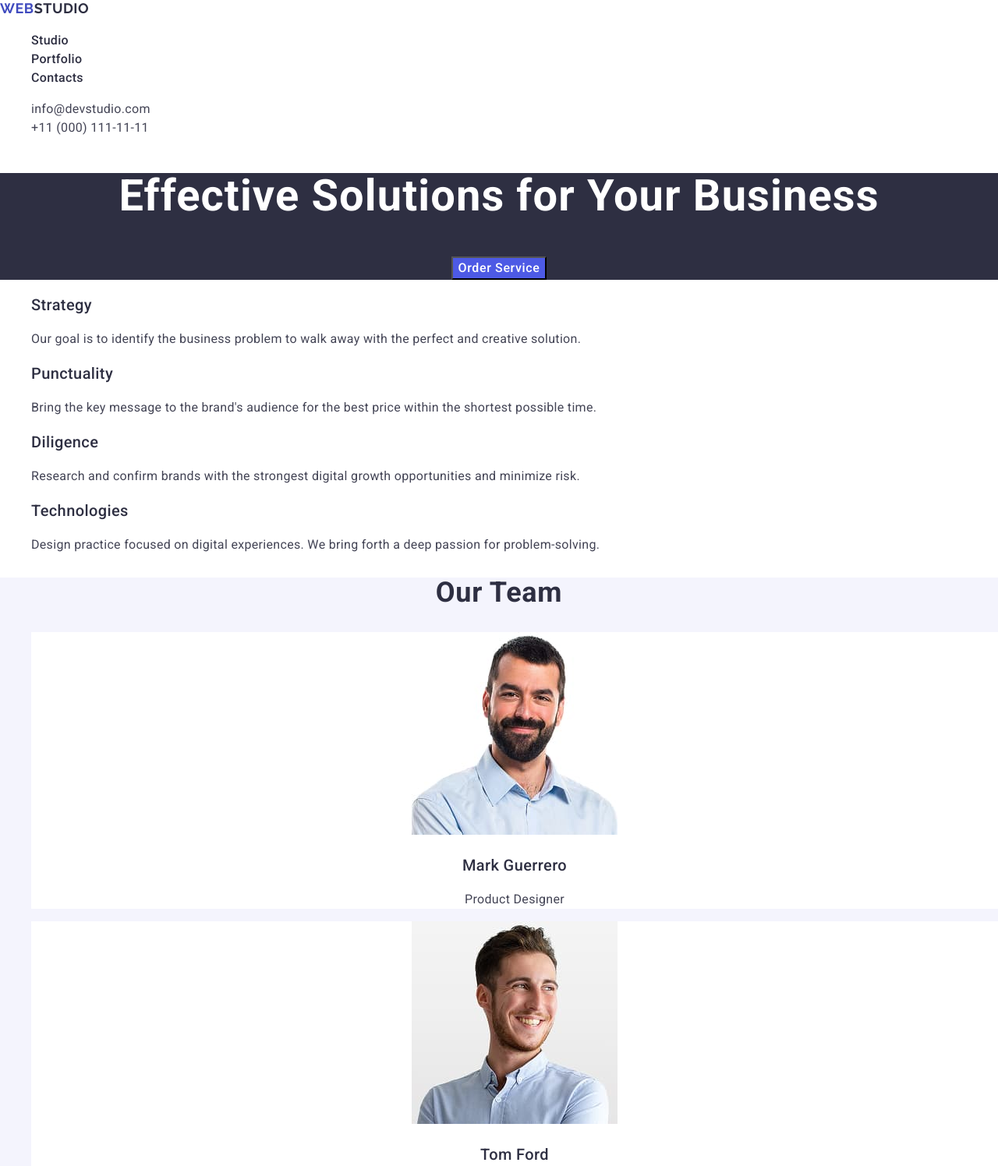
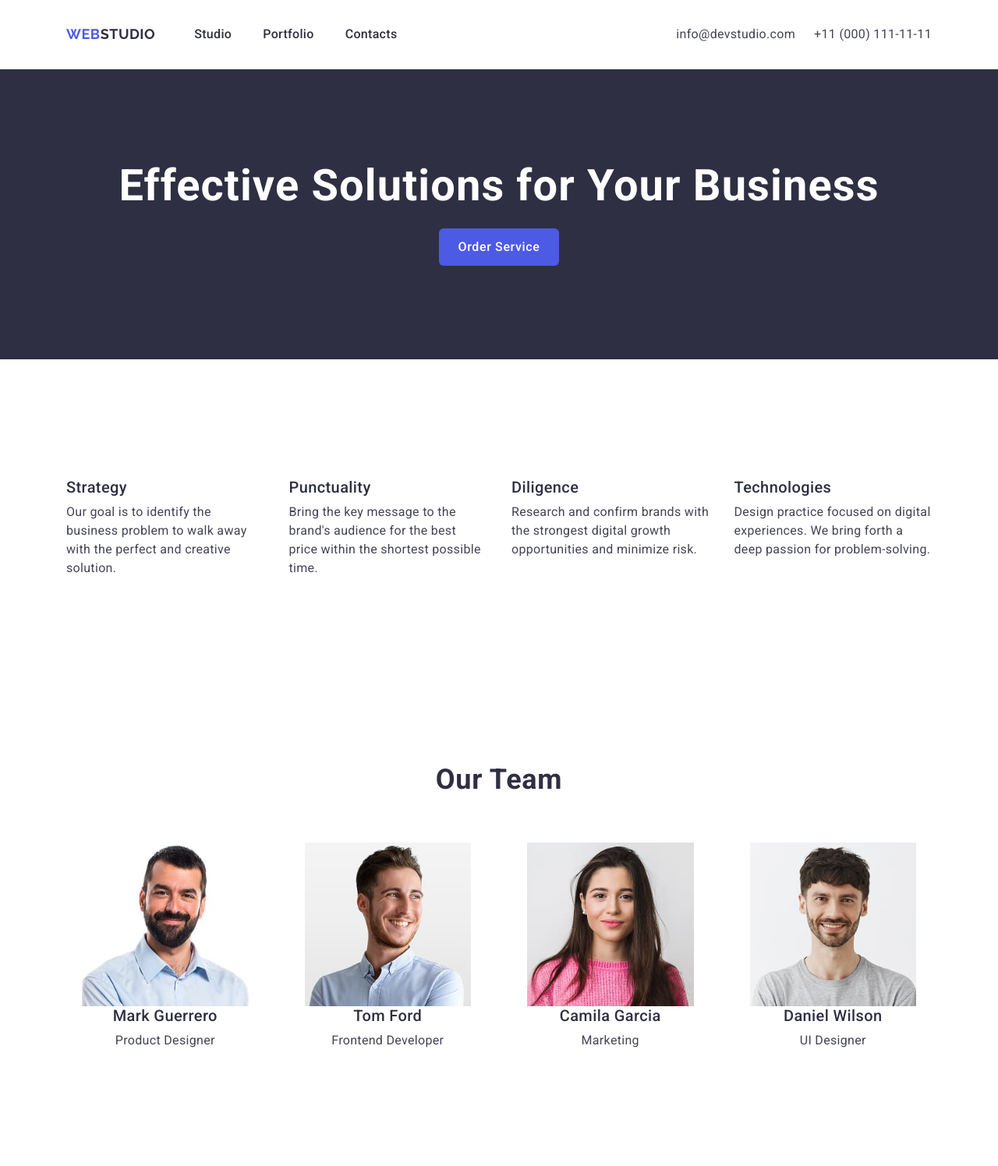
Before and after one commit to Oksana70crlt/goit-markup-hw-02, a plain HTML site: page index.html in a window 1280 px wide. Shown: the top 1496 px of the page at 78% size. Drawn offline with nearby package versions, Linux system fonts and the light colour scheme.

Commit message:
Додано файли

```diff
--- a/css/styles.css
+++ b/css/styles.css
@@ -1,3 +1,5 @@
+/* GLOBAL RESET  */
+
 body {
   font-family: "Roboto", sans-serif;
   color: #434455;
@@ -8,20 +10,116 @@ body {
   font-weight: 400;
 }
 
-ul{
-    list-style: none;
+/* глобальне скидання для заголовків, параграфів*/
+h1, h2, h3, h4, h5, h6, p {
+  margin: 0;
+  padding: 0;
 }
 
-a{
-    text-decoration: none;
+/* скидання для списків - прибираємо марджин і падінг ліворуч */
+ul {
+  list-style: none;
+  margin: 0;
+  padding-left: 0;
 }
 
-a:hover,
-a:focus{
-    color: #404BBF;
-    text-decoration: underline;
+/* зображення робимо блочними */
+img {
+  display: block;
+  max-width: 100%;
+  height: auto;
 }
 
+/* посилання */
+a {
+  text-decoration: none;
+  color: inherit;
+}
+a:hover, a:focus {
+  color: #404BBF;
+  text-decoration: underline;
+}
+
+/* CONTAINER */
+
+.container {
+  max-width: 1158px;
+  margin-left: auto;
+  margin-right: auto;
+  padding-left: 24px;
+  padding-right: 24px;
+  box-sizing: border-box;
+}
+
+/* SECTION */
+
+.section {
+  padding-top: 120px;
+  padding-bottom: 120px;
+  margin: 0;
+}
+
+/* visually-hidden (B16)*/
+
+.visually-hidden {
+  position: absolute;
+  width: 1px;
+  height: 1px;
+  margin: -1px;
+  border: 0;
+  padding: 0;
+  white-space: nowrap;
+  clip-path: inset(100%);
+  clip: rect(0 0 0 0);
+  overflow: hidden;
+}
+
+/* HEADER  */
+
+.site-header {
+
+  background-color: #ffffff;
+  border-bottom: 1px solid #e0e0e0;
+}
+
+.site-header .container {
+  display: flex;
+  align-items: center;
+  justify-content: space-between;
+  padding-top: 12px;
+  padding-bottom: 12px;
+}
+
+
+.nav {
+  display: flex;
+  align-items: center;
+  justify-content: space-between;
+  gap: 50px;
+  padding-top: 20px;
+  padding-bottom: 20px;
+}
+
+/* Логотип */
+.logo {
+  font-family: "Raleway", sans-serif;
+  line-height: 1.17;
+  letter-spacing: 0.03em;
+  color: #4d5ae5;
+  font-weight: 700;
+  text-transform: uppercase;
+  font-size: 18px;
+}
+.logo span {
+  color: #2e2f42;
+}
+
+/* Меню навігації */
+.menu-nav {
+  display: flex;
+  gap: 40px;
+  align-items: center;
+}
 .nav-link {
   font-weight: 500;
   font-size: 16px;
@@ -30,6 +128,51 @@ a:focus{
   color: #2e2f42;
 }
 
+/* Контакти в header  */
+.contacts {
+  font-style: normal;
+  margin-top: 8px;
+  margin-bottom: 8px;
+}
+
+.contacts ul {
+  display: flex;
+  gap: 24px;
+  align-items: center;
+}
+
+
+.contacts-link {
+  font-size: 16px;
+  line-height: 1.5;
+  letter-spacing: 0.02em;
+  color: #434455;
+}
+
+/* HERO*/
+
+.hero {
+  background-color: #2e2f42;
+  color: #fff;
+  text-align: center;
+}
+
+.hero .container {
+  display: flex;
+  flex-direction: column;
+  align-items: center;
+  justify-content: center;
+  gap: 24px;
+}
+
+/* Заголовок */
+.hero-title {
+  font-size: 56px;
+  line-height: 1.07;
+  letter-spacing: 0.02em;
+}
+
+/* Кнопка */
 .hero-btn {
   cursor: pointer;
   font-weight: 500;
@@ -37,50 +180,29 @@ a:focus{
   line-height: 1.5;
   background-color: #4D5AE5;
   color: #fff;
+  padding: 12px 24px;
+  border: none;
+  border-radius: 6px;
 }
 .hero-btn:hover,
 .hero-btn:focus {
   background-color: #404BBF;
 }
 
-.logo {
-  font-family: Raleway, sans-serif;
-  line-height: 1.17;
-  letter-spacing: 0.03em;
-  color: #4d5ae5;
-  font-weight: 700;
-  text-transform: uppercase;
-  font-size: 18px;
+/*  SERVICES */
+
+.services-list {
+  display: flex;
+  gap: 32px;
+  align-items: stretch;
+  flex-wrap: wrap;
+  margin-top: 32px;
 }
 
-.logo:hover {
-  text-decoration: none;
-}
 
-.logo span {
-  color: #2e2f42;
-}
-
-.contacts {
-  font-style: normal;
-}
-.contacts-link {
-  font-size: 16px;
-  line-height: 1.5;
-  letter-spacing: 0.02em;
-  color: #434455;
-}
-
-.hero {
-  background-color: #2e2f42;
-  color: #fff;
-  text-align: center;
-}
-
-.hero-title {
-  font-size: 56px;
-  line-height: 1.07;
-  letter-spacing: 0.02em;
+.service {
+  width: calc((100% - 96px) / 4);
+  box-sizing: border-box;
 }
 
 .service-title {
@@ -89,19 +211,15 @@ a:focus{
   line-height: 1.2;
   letter-spacing: 0.02em;
   color: #2e2f42;
+  margin-bottom: 8px;
 }
-
-.service-text,
-.footer-text {
+.service-text {
   font-size: 16px;
   line-height: 1.5;
   letter-spacing: 0.02em;
 }
 
-.team {
-  background-color: #f4f4fd;
-  text-align: center;
-}
+/* TEAM */
 
 .team-title {
   font-size: 36px;
@@ -111,25 +229,62 @@ a:focus{
   text-transform: capitalize;
   color: #2e2f42;
   text-align: center;
+  margin-bottom: 40px;
 }
 
+.team-list {
+  display: flex;
+  gap: 32px;
+  flex-wrap: wrap;
+  justify-content: center;
+  align-items: stretch;
+}
+
+
 .member {
-  background-color: #FFFFFF;
+  width: calc((100% - 96px) / 4); /* 4 items, 3 gaps * 32px = 96px */
+  text-align: center;
+  background-color: #ffffff;
+  padding: 20px;
+  box-sizing: border-box;
+}
+
+/*
+   PORTFOLIO */
+
+.portfolio-list {
+  display: flex;
+  gap: 30px;
+  flex-wrap: wrap;
+  margin-top: 32px;
+  justify-content: center;
 }
 
 .portfolio-item {
-  background-color: #FFFFFF;
+  width: calc((100% - 60px) / 3); /* 2 gaps * 30px = 60px */
+  box-sizing: border-box;
+  background-color: #ffffff;
+  padding: 12px;
+  border-bottom: 1px solid #e6e6ee; /* рамка тільки знизу (B17) */
 }
 
-footer {
+/*
+   FOOTER */
+
+.footer {
   background-color: #2e2f42;
+  color: #f4f4fd;
+  padding-top: 40px;
+  padding-bottom: 40px;
+}
+.footer .logo {
+  color: #f4f4fd;
+}
+.footer-text {
+  color: #f4f4fd;
+  margin-top: 12px;
 }
 
 .logo .logo-span {
   color: #f4f4fd;
 }
-
-
-.footer-text{
-  color: #f4f4fd;
-}
--- a/index.html
+++ b/index.html
@@ -18,33 +18,49 @@
 
 <body>
 
-  <header>
+   <!-- HEADER: container  -->
+  <header class="site-header">
+    <div class="container">
+      <!-- Навігація: логотип + меню -->
       <nav class="nav">
+        <!-- Логотип -->
         <a class="logo" href="./index.html">WEB<span>Studio</span></a>
+
+        <!-- Меню навігації -->
         <ul class="menu-nav">
           <li><a class="nav-link" href="./index.html">Studio</a></li>
-        <li><a class="nav-link" href="">Portfolio</a></li>
-        <li><a class="nav-link" href="">Contacts</a></li>
+          <li><a class="nav-link" href="#">Portfolio</a></li>
+          <li><a class="nav-link" href="#">Contacts</a></li>
         </ul>
       </nav>
+
+      <!-- Контакти винесені в адресу  -->
       <address class="contacts">
         <ul>
           <li><a class="contacts-link" href="mailto:info@devstudio.com">info@devstudio.com</a></li>
           <li><a class="contacts-link" href="tel:+110001111111">+11 (000) 111-11-11</a></li>
         </ul>
       </address>
-
+    </div>
   </header>
 
   <main>
-    <section class="hero">
+    <!-- HERO: секція з фоном,контейнер -->
+    <section class="section hero">
+      <div class="container">
         <h1 class="hero-title">Effective Solutions for Your Business</h1>
         <button type="button" class="hero-btn">Order Service</button>
+      </div>
     </section>
 
-    <section class="services">
-      <h2 hidden>Why Choose Us</h2>
-      <ul>
+    <!-- SERVICES   -->
+    <section class="section services">
+      <div class="container">
+        <!-- Прихований заголовок  -->
+        <h2 class="visually-hidden">Why Choose Us</h2>
+
+        <!-- Список сервісів -->
+        <ul class="services-list">
           <li class="service">
             <h3 class="service-title">Strategy</h3>
             <p class="service-text">Our goal is to identify the business problem to walk away with the perfect and creative solution.</p>
@@ -62,78 +78,87 @@
             <p class="service-text">Design practice focused on digital experiences. We bring forth a deep passion for problem-solving.</p>
           </li>
         </ul>
+      </div>
     </section>
 
-    <section class="team">
+    <!-- TEAM -->
+    <section class="section team">
+      <div class="container">
         <h2 class="team-title">Our Team</h2>
-      <ul>
+
+        <ul class="team-list">
           <li class="member">
-          <img src="./images/img_team_card_1.jpg" alt="Mark Guerrero" width="264">
+            <img src="./images/img_team_card_1.jpg" alt="Mark Guerrero">
             <h3 class="service-title">Mark Guerrero</h3>
             <p class="service-text">Product Designer</p>
           </li>
           <li class="member">
-          <img src="./images/img_team_card_2.jpg" alt="Tom Ford" width="264">
+            <img src="./images/img_team_card_2.jpg" alt="Tom Ford">
             <h3 class="service-title">Tom Ford</h3>
             <p class="service-text">Frontend Developer</p>
           </li>
           <li class="member">
-          <img src="./images/img_team_card_3.jpg" alt="Camila Garcia" width="264">
+            <img src="./images/img_team_card_3.jpg" alt="Camila Garcia">
             <h3 class="service-title">Camila Garcia</h3>
             <p class="service-text">Marketing</p>
           </li>
           <li class="member">
-          <img src="./images/img_team_card_4.jpg" alt="Daniel Wilson" width="264">
+            <img src="./images/img_team_card_4.jpg" alt="Daniel Wilson">
             <h3 class="service-title">Daniel Wilson</h3>
             <p class="service-text">UI Designer</p>
           </li>
         </ul>
+      </div>
     </section>
 
+    <!-- PORTFOLIO -->
+    <section class="section portfolio">
+      <div class="container">
+        <h2 class="team-title">Our Portfolio</h2>
 
-    <section class="portfolio">
-      <h2 class="team-title">Our Portfolio</h2>
-      <ul>
+        <ul class="portfolio-list">
           <li class="portfolio-item">
-          <img src="./images/img_portfolio_card_1.jpg" alt="Project 1" width="360" height="300">
+            <img src="./images/img_portfolio_card_1.jpg" alt="Banking App">
             <h3 class="service-title">Banking App</h3>
             <p class="service-text">App</p>
           </li>
           <li class="portfolio-item">
-          <img src="./images/img_portfolio_card_2.jpg" alt="Project 2" width="360" height="300">
+            <img src="./images/img_portfolio_card_2.jpg" alt="Cashless Payment">
             <h3 class="service-title">Cashless Payment</h3>
             <p class="service-text">Marketing</p>
           </li>
           <li class="portfolio-item">
-          <img src="./images/img_portfolio_card_3.jpg" alt="Project 3" width="360" height="300">
+            <img src="./images/img_portfolio_card_3.jpg" alt="Meditation App">
             <h3 class="service-title">Meditation App</h3>
             <p class="service-text">App</p>
           </li>
           <li class="portfolio-item">
-          <img src="./images/img_portfolio_card_4.jpg" alt="Project 4" width="360" height="300">
+            <img src="./images/img_portfolio_card_4.jpg" alt="Taxi Service">
             <h3 class="service-title">Taxi Service</h3>
             <p class="service-text">Marketing</p>
           </li>
           <li class="portfolio-item">
-          <img src="./images/img_portfolio_card_5.jpg" alt="Project 5" width="360" height="300">
+            <img src="./images/img_portfolio_card_5.jpg" alt="Screen Illustrations">
             <h3 class="service-title">Screen Illustrations</h3>
             <p class="service-text">Design</p>
           </li>
           <li class="portfolio-item">
-          <img src="./images/img_portfolio_card_6.jpg" alt="Project 6" width="360" height="300">
+            <img src="./images/img_portfolio_card_6.jpg" alt="Online Courses">
             <h3 class="service-title">Online Courses</h3>
             <p class="service-text">Marketing</p>
           </li>
         </ul>
+      </div>
     </section>
-
   </main>
 
+  <!-- FOOTER -->
   <footer class="footer">
+    <div class="container">
       <a class="logo" href="./index.html">WEB<span class="logo-span">Studio</span></a>
       <p class="footer-text">Increase the flow of customers and sales for your business with digital marketing & growth solutions.</p>
+    </div>
   </footer>
-
 
 </body>
 </html>
```
Lines whose indentation alone changed are shown as unchanged.
